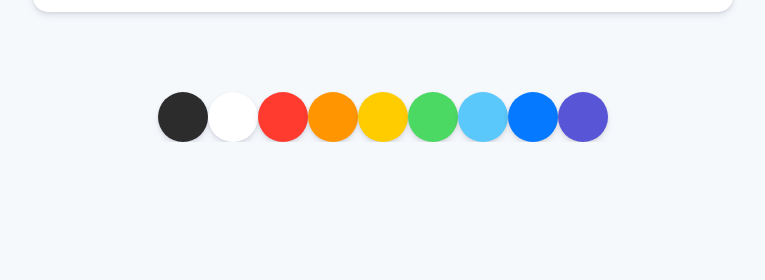
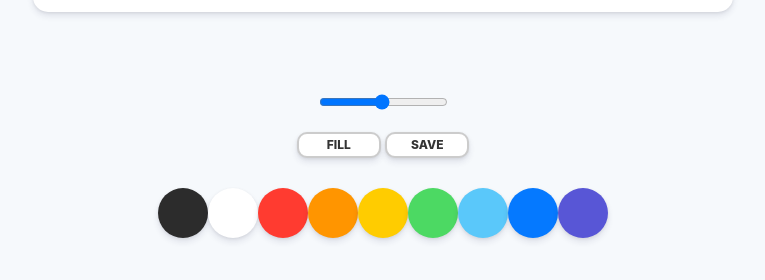
Before and after one commit to Good-ho/PaintWithJS, a plain HTML site: page index.html in a window 1280 px wide. Shown: the part 738-1018 px from the top of the page, without its empty margins (257-1022 px from the left). Before the commit the page ends 880 px from the top, so only its background shows below. Drawn offline with Linux system fonts and the light colour scheme.

Commit message:
Styles part Two
	1. Css padding 값.
	Padding : 5px 10px -> 위 아래 5px 좌우 10px
	Padding : 1px 2px 3px 4px -> 위, 오른, 아래, 좌

	2. Control btn 추가
	- Html파일에서 아래와 같이 작성하니 자동 완성됨
	div.name#id>btn.btn_name#btn_id
	<div class="name" id="id"><button class="btn_name" id="btn_id"></button></div>

	3. Input type range를 추가하여 펜 굵기 조절할 수 있도록 추가.
	- Min/max/default/step 등 설정 가능.
<input type="range" id="jsRange" min="0.1" max="5.0" value="2.5" step="0.1">

```diff
--- a/index.html
+++ b/index.html
@@ -9,18 +9,25 @@
   </head>
   <body>
     <canvas id="jsCanvas" class="canvas"></canvas>
-    <div class="controls" >
-        <div class="controls__colors" id="jsColors">
-            <div class="controls__color" style="background-color:#2c2c2c"></div>
-            <div class="controls__color" style="background-color:white"></div>
-            <div class="controls__color" style="background-color:#FF3B30"></div>
-            <div class="controls__color" style="background-color:#FF9500"></div>
-            <div class="controls__color" style="background-color:#FFCC00"></div>
-            <div class="controls__color" style="background-color:#4CD963"></div>
-            <div class="controls__color" style="background-color:#5AC8FA"></div>
-            <div class="controls__color" style="background-color:#0579FF"></div>
-            <div class="controls__color" style="background-color:#5856D6"></div>
+    <div class="controls">
+        <div class="controls__range">
+            <input type="range" id="jsRange" min="0.1" max="5.0" value="2.5" step="0.1">
         </div>
+      <div class="conrols__btns">
+        <button id="jsMode">Fill</button>
+        <button id="jsSave">Save</button>
+      </div>
+      <div class="controls__colors" id="jsColors">
+        <div class="controls__color" style="background-color: #2c2c2c"></div>
+        <div class="controls__color" style="background-color: white"></div>
+        <div class="controls__color" style="background-color: #ff3b30"></div>
+        <div class="controls__color" style="background-color: #ff9500"></div>
+        <div class="controls__color" style="background-color: #ffcc00"></div>
+        <div class="controls__color" style="background-color: #4cd963"></div>
+        <div class="controls__color" style="background-color: #5ac8fa"></div>
+        <div class="controls__color" style="background-color: #0579ff"></div>
+        <div class="controls__color" style="background-color: #5856d6"></div>
+      </div>
     </div>
     <script src="app.js"></script>
   </body>
--- a/styles.css
+++ b/styles.css
@@ -8,6 +8,7 @@ body{
     flex-direction: column;
     align-items: center;
     padding-top: 50px;
+    padding: 50px 0px;
 }
 
 .canvas{
@@ -20,6 +21,38 @@ body{
 
 .controls{
     margin-top: 80px;
+    display:flex;
+    flex-direction: column;
+    align-items: center;
+}
+
+.controls .conrols__btns{
+    margin-bottom: 30px;
+}
+
+.conrols__btns button{
+    all: unset;
+    cursor: pointer;
+    background-color: white;
+    padding: 5px 0px;
+    width: 80px;
+    text-align: center;
+    border-radius: 10px;
+    box-shadow: 0 4px 6px rgba(50, 50, 93, 0.11), 0 1px 3px rgba(0, 0, 0, 0.08);
+    border:2px solid rgba(0, 0, 0, 0.2);
+    color: rgba(0, 0, 0, 0.8);
+    text-transform: uppercase;
+    font-weight: 800;
+    font-size: 12px;
+}
+
+.controls .controls__range{
+    margin-bottom: 20px;
+
+}
+
+.conrols__btns button:active{
+    transform: scale(0.98);
 }
 
 .controls .controls__colors{
```
